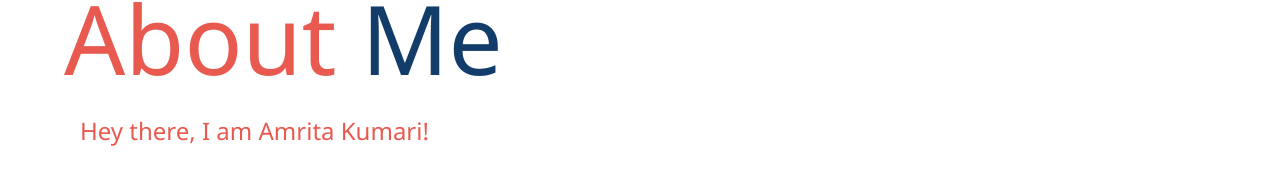
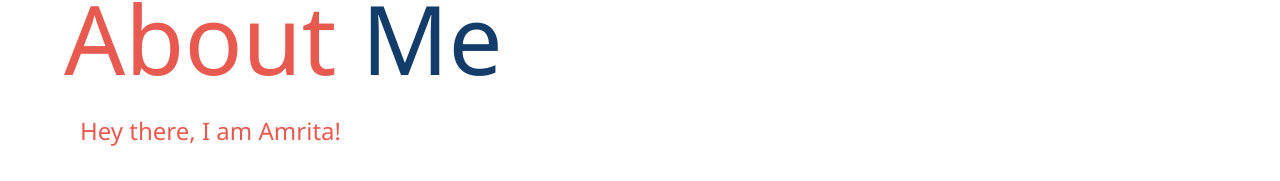
Before and after one commit to Am0908/portfolio, a website: page about.html in a window 1280 px wide. Shown: the part 98-279 px from the top of the page. Drawn offline with Linux system fonts and the light colour scheme.

Commit message:
Update about.html

```diff
--- a/about.html
+++ b/about.html
@@ -45,7 +45,7 @@
         <h1 class="lg-heading">
             About <span class="text-secondary">Me</span>
         </h1>
-        <h2 class="sm-heading"> Hey there, I am Amrita Kumari!</h2>
+        <h2 class="sm-heading"> Hey there, I am Amrita!</h2>
 
         <div class="about-info">
             <img src="img/profile.png" alt="Tanisha Gupta" class="bio-image">
```
